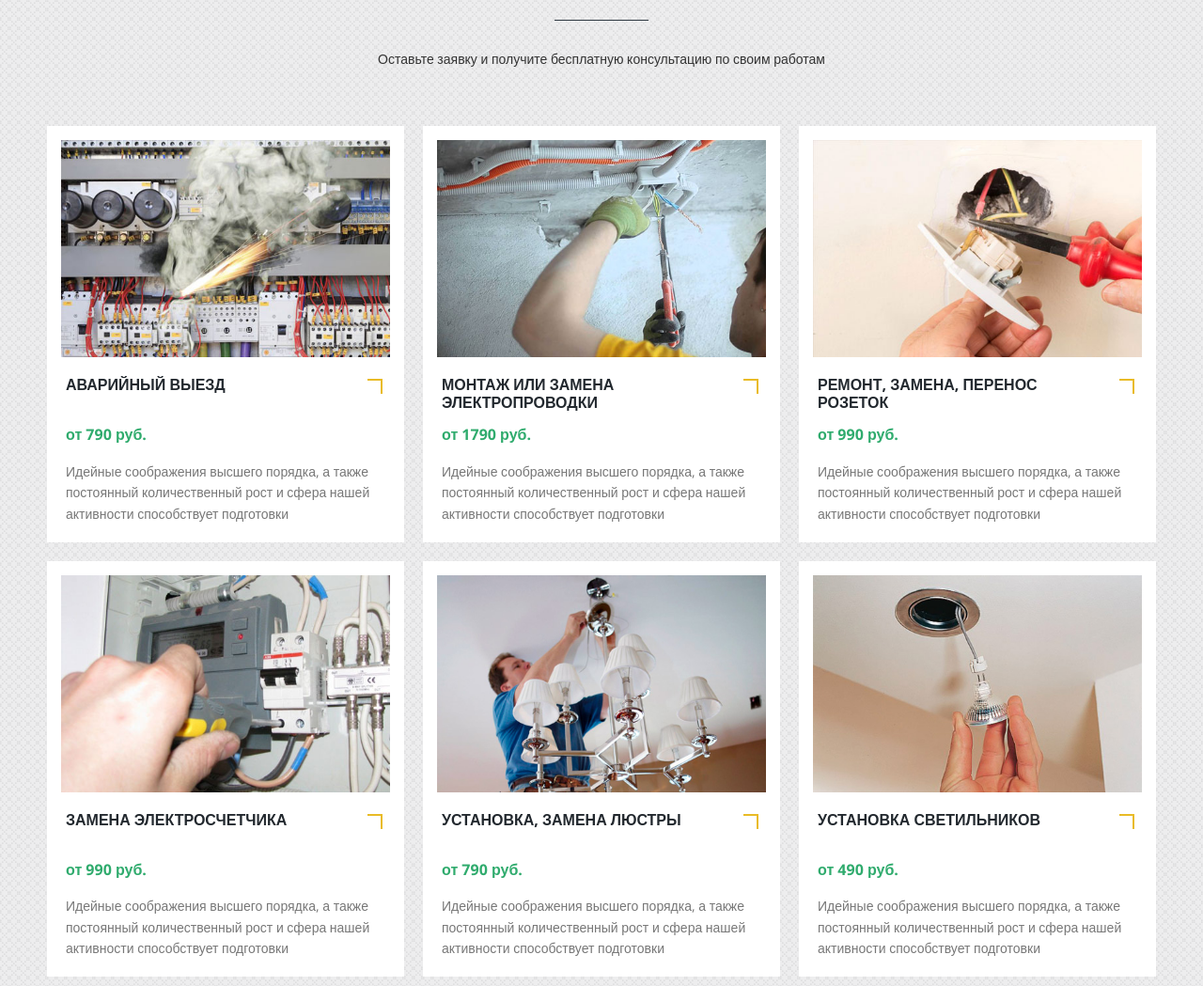
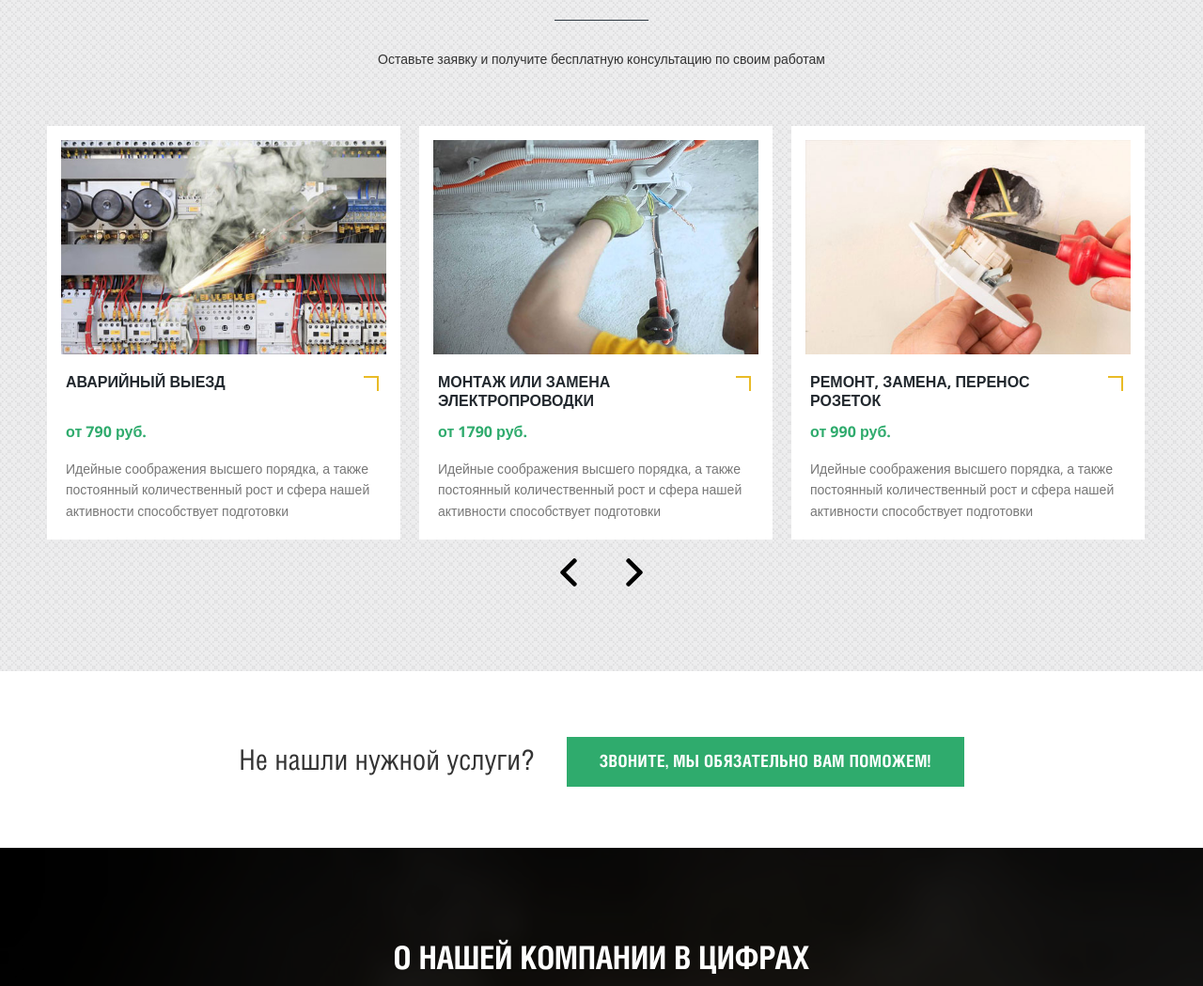
Before and after one commit to 0amfibinator0/-, a website with bundled scripts: page index.html in a window 1280 px wide. Shown: the part 760-1809 px from the top of the page at 94% size. Built offline with nearby package versions, Linux system fonts and the light colour scheme; files whose address does not match are found by name.

Commit message:
сделал карусель-слайдер

```diff
--- a/css/style.css
+++ b/css/style.css
@@ -1222,11 +1222,11 @@ video#video_background {
 	padding: 0 2px;
 	opacity: 0;
 	transition: all 0.5s;
-	cursor: pointer;
 	background-color: rgba(0, 0, 0, 0.6);
 }
 .up.active {
 	opacity: 1;
+	cursor: pointer;
 }
 
 @media only screen and (min-width: 992px) {
--- a/src/index.js
+++ b/src/index.js
@@ -2,8 +2,10 @@ import modal from './modules/modal';
 import accordeon from './modules/accordeon';
 import scrollUp from './modules/scrollUp';
 import mainSlider from './modules/mainSlider';
+import slider from './modules/slider';
 
 modal();
 accordeon();
 scrollUp();
 mainSlider();
+slider();
--- /dev/null
+++ b/src/modules/slider.js
@@ -0,0 +1,187 @@
+const slider = () => {
+  class SliderCarousel {
+    constructor({
+      main,
+      wrap,
+      next,
+      prev,
+      infinity = false,
+      position = 0,
+      slidesToShow = 3,
+      responsive = [],
+
+    }) {
+      this.main = document.querySelector(main);
+      this.wrap = document.querySelector(wrap);
+      this.slides = document.querySelector(wrap).children;
+      this.next = document.querySelector(next);
+      this.prev = document.querySelector(prev);
+      this.slidesToShow = slidesToShow;
+      this.options = {
+        position,
+        infinity,
+        widthSlide: Math.floor(100 / this.slidesToShow),
+        maxPosition: this.slides.length - this.slidesToShow,
+      };
+      this.responsive = responsive;
+    }
+
+    init() {
+      this.addGloClass();
+      this.addStyle();
+
+      if (this.prev && this.next) {
+        this.controlSlider();
+      } else {
+        this.addArrow();
+        this.controlSlider();
+      }
+      if (this.responsive) {
+        this.responseInit();
+      }
+    }
+
+    addGloClass() {
+      this.main.classList.add('glo-slider');
+      this.wrap.classList.add('glo-slider__wrap');
+      for (const item of this.slides) {
+        item.classList.add('glo-slider__item');
+      }
+    }
+
+    addStyle() {
+      let style = document.querySelector('#sliderCarousel-style');
+      if (!style) {
+        style = document.createElement('style');
+        style.id = 'sliderCarousel-style';
+      }
+      style.textContent = `
+      .glo-slider{
+        overflow: hidden !important;
+      }
+      .glo-slider__wrap{
+        display: flex !important;
+        transition: transform 0.5s !important;
+        will-change: transform !important;
+      }
+      .glo-slider__item{
+        display: flex  !important;
+        align-items: center  !important;
+        justify-content: center  !important;
+        flex: 0 0 ${this.options.widthSlide}% !important;
+        margin: auto 0 !important;
+      }
+      .glo-slider__prev,
+      .glo-slider__next {
+        margin: 0 10px;
+        border: 20px solid transparent;
+        background: transparent;
+      }
+      .glo-slider__next {
+        border-left-color: #19b5fe;
+      }
+      .glo-slider__prev {
+        border-right-color: #19b5fe;
+      }
+      .glo-slider__prev:hover,
+      .glo-slider__prev:focus,
+      .glo-slider__next:hover,
+      .glo-slider__next:focus{
+        cursor: pointer;
+        outline: none;
+        background: transparent;
+      }
+      `;
+      document.head.append(style);
+    }
+
+    controlSlider() {
+      this.prev.addEventListener('click', this.prevSlider.bind(this));
+      this.next.addEventListener('click', this.nextSlider.bind(this));
+    }
+
+    prevSlider() {
+      if (this.options.infinity || +this.options.position > 0) {
+        --this.options.position;
+        if (+this.options.position < 0) {
+          this.options.position = this.options.maxPosition;
+        }
+        this.wrap.style.transform = `translateX(-${this.options.position * this.options.widthSlide}%)`;
+      }
+    }
+
+    nextSlider() {
+      if (this.options.infinity || +this.options.position < this.options.maxPosition) {
+        ++this.options.position;
+        if (this.options.position > (this.slides.length - this.slidesToShow)) {
+          this.options.position = 0;
+        }
+        this.wrap.style.transform = `translateX(-${this.options.position * this.options.widthSlide}%)`;
+      }
+    }
+
+    addArrow() {
+      this.prev = document.createElement('button');
+      this.next = document.createElement('button');
+
+      this.prev.className = 'glo-slider__prev';
+      this.next.className = 'glo-slider__next';
+
+      this.main.append(this.prev);
+      this.main.append(this.next);
+    }
+
+    responseInit() {
+      const slidesToShowDefault = this.slidesToShow,
+        allRespone = this.responsive.map(item => item.breackpoint),
+        maxResponse = Math.max(...allRespone);
+
+      const checkResponse = () => {
+        const widthWindow = document.documentElement.clientWidth;
+        if (widthWindow < maxResponse) {
+          for (let i = 0; i < allRespone.length; i++) {
+            if (widthWindow < allRespone[i]) {
+              this.slidesToShow = this.responsive[i].slideToShow;
+              this.options.widthSlide = Math.floor(100 / this.slidesToShow);
+              this.addStyle();
+            }
+          }
+        } else {
+          this.slidesToShow = slidesToShowDefault;
+          this.options.widthSlide = Math.floor(100 / this.slidesToShow);
+          this.addStyle();
+        }
+      };
+
+      checkResponse();
+
+      window.addEventListener('resize', checkResponse);
+    }
+  }
+
+  const carousel = new SliderCarousel({
+    main: '.services-elements',
+    wrap: '.services-carousel',
+    prev: '.arrow-left',
+    next: '.arrow-right',
+    slidesToShow: 3,
+    infinity: true,
+    responsive: [{
+      breackpoint: 1024,
+      slideToShow: 3,
+      },
+      {
+      breackpoint: 768,
+      slideToShow: 2,
+      },
+      {
+      breackpoint: 576,
+      slideToShow: 1,
+      },
+    ]
+    });
+
+    carousel.init();
+};
+
+export default slider;
```
Also changed, not shown: dist/main.js.
